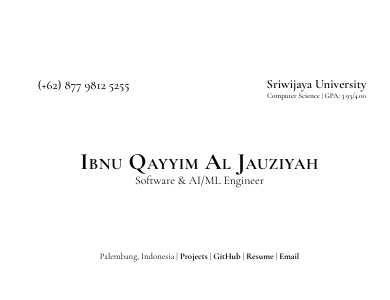
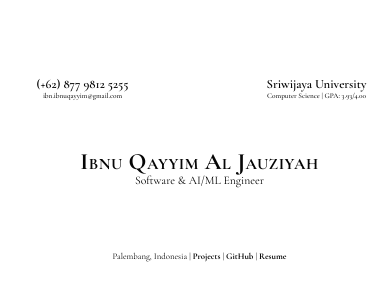
Before and after one commit to BuburEncer/Ibnuk, a Next.js app: page / in a window 390 px wide. Shown: the part 252-552 px from the top of the page. Built offline with nearby package versions, Linux system fonts and the light colour scheme.

Commit message:
show email under phone, aligned with university block

```diff
--- a/app/page.tsx
+++ b/app/page.tsx
@@ -10,8 +10,13 @@ export default function Home() {
         aria-label="Ibnu Qayyim business card"
       >
         <a href="tel:+6287798125255" aria-label="Call Ibnu Qayyim">
-          <text x="28" y="20" fontSize="26" fontWeight="500">
+          <text x="120" y="18" fontSize="26" fontWeight="600" textAnchor="middle">
             (+62) 877 9812 5255
+          </text>
+        </a>
+        <a href="mailto:ibn.ibnuqayyim@gmail.com" aria-label="Email Ibnu Qayyim">
+          <text x="120" y="46" fontSize="15" fontWeight="500" textAnchor="middle">
+            ibn.ibnuqayyim@gmail.com
           </text>
         </a>
 
@@ -44,10 +49,6 @@ export default function Home() {
           <a href="/resume.pdf">
             <tspan fontWeight="700">Resume</tspan>
           </a>
-          <tspan> | </tspan>
-          <a href="mailto:ibn.ibnuqayyim@gmail.com" aria-label="Email Ibnu Qayyim">
-            <tspan fontWeight="700">Email</tspan>
-          </a>
         </text>
       </svg>
     </main>
```
